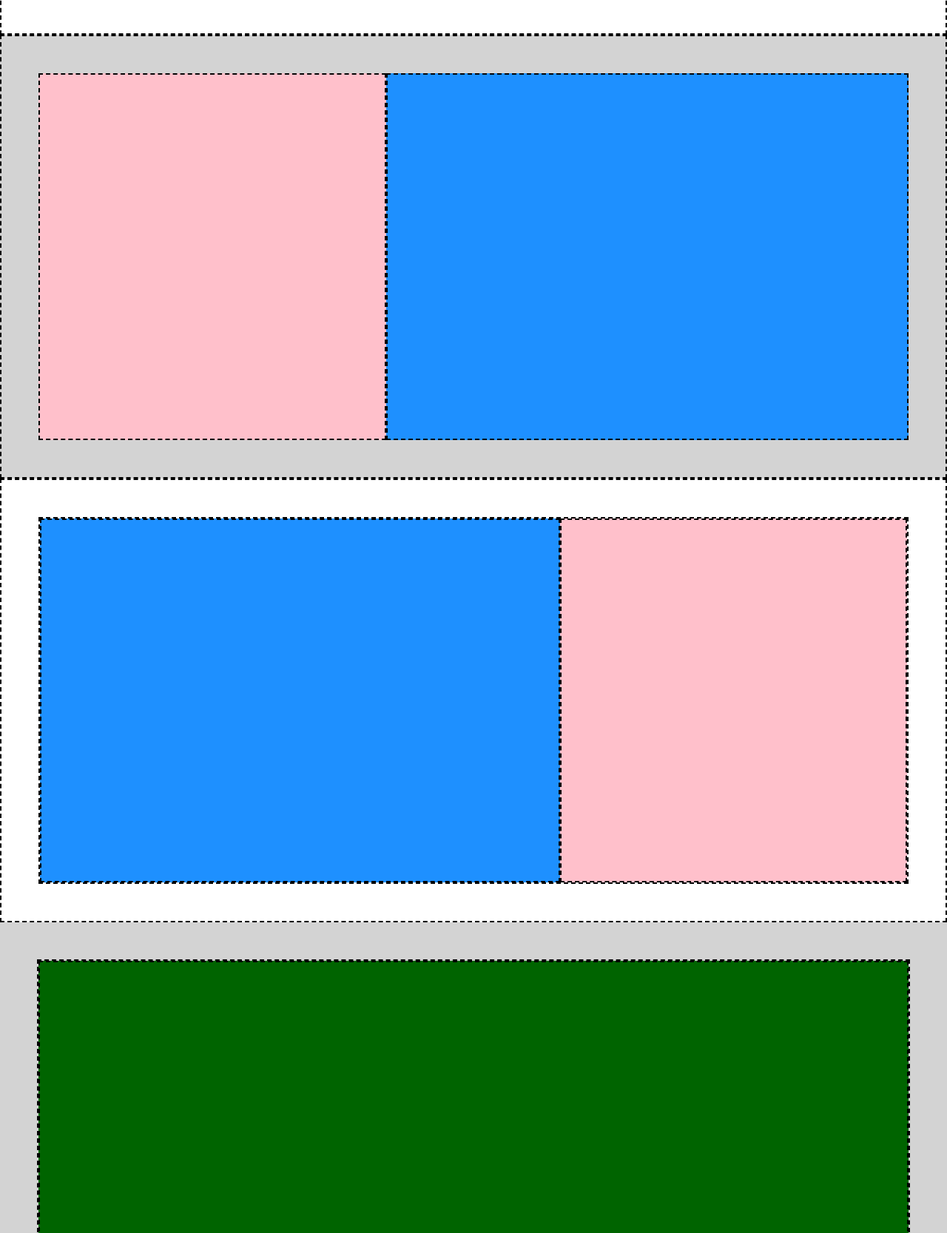
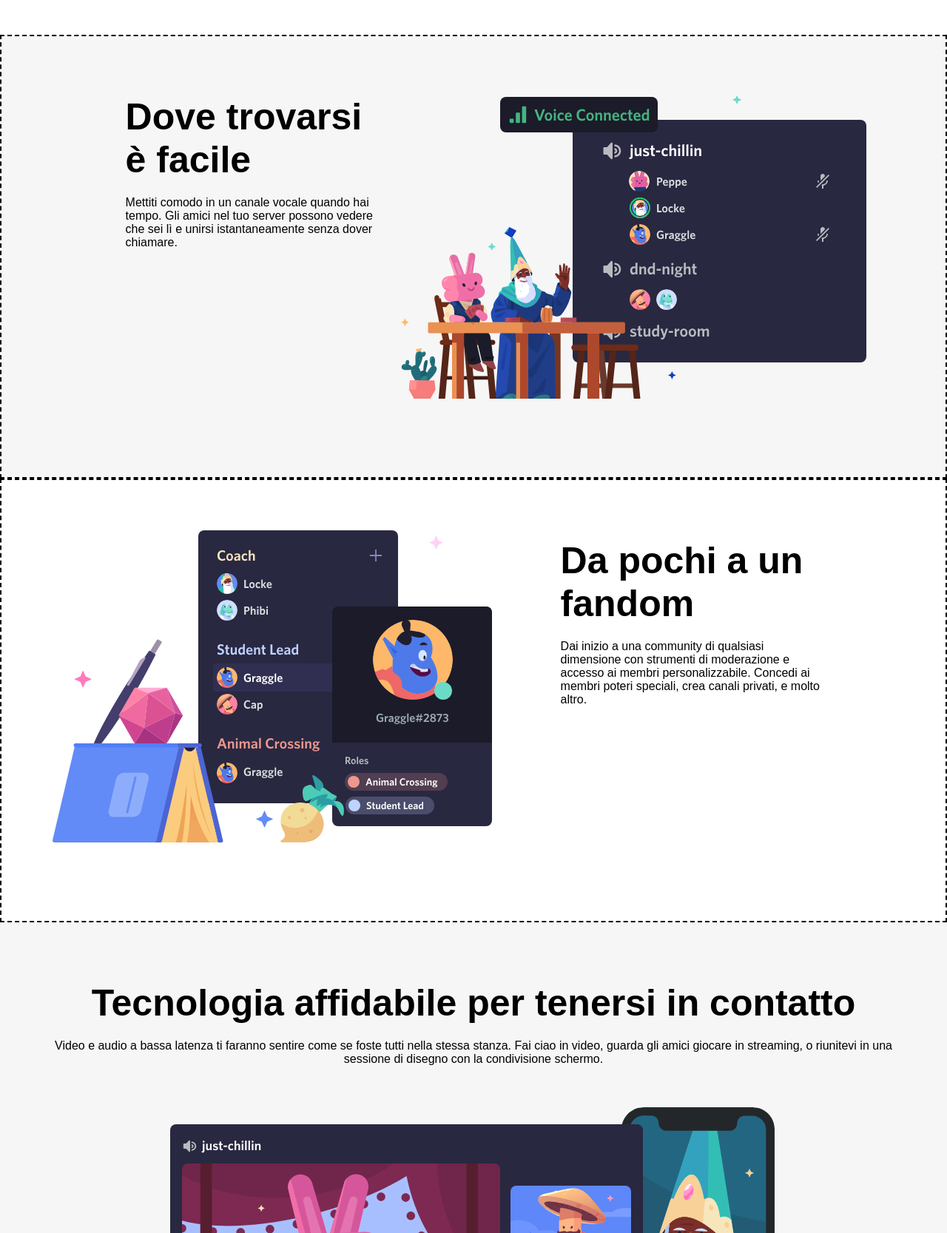
Before and after one commit to VincenzoDiMasi/htmlcss-discord, a plain HTML site: page index.html in a window 1280 px wide. Shown: the part 1133-2800 px from the top of the page at 74% size. Drawn offline with Linux system fonts and the light colour scheme.

Commit message:
Fine prima parte

```diff
--- a/index.html
+++ b/index.html
@@ -39,27 +39,49 @@
     <!-- Main  -->
 
     <main>
-      <section class="bg-white border">
-        <div class="container flex border">
-          <div class="large-col border"></div>
-          <div class="small-col border"></div>
+      <section class="bg-white ">
+        <div class="container flex ">
+          <div class="large-col ">
+            <img src="img/item1.svg" alt="immagine item1">
+          </div>
+          <div class="small-col ">
+            <h1 class="titles-column">Un luogo a invito con tutto lo spazio necessario per parlare</h1>
+            <p>I server Discord sono organizzati in canali tematici in cui puoi collaborare, condividere o semplicemente parlare della tua giornata senza intasare una chat di gruppo.</p>
+          </div>
         </div>
       </section>
-      <section class="bg-gray border">
+      <section class="bg-gray2 border">
         <div class="container flex row-reverse">
-          <div class="large-col border"></div>
-          <div class="small-col border"></div>
+          <div class="large-col ">
+            <img src="img/item2.svg" alt="immagine item2">
+          </div>
+          <div class="small-col ">
+            <h1 class="titles-column">Dove trovarsi è facile</h1>
+            <p>Mettiti comodo in un canale vocale quando hai tempo. Gli amici nel tuo server possono vedere che sei lì e unirsi istantaneamente senza dover chiamare.</p>
+          </div>
         </div>
       </section>
       <section class="bg-white border">
-        <div class="container flex border">
-          <div class="large-col border"></div>
-          <div class="small-col border"></div>
+        <div class="container flex ">
+          <div class="large-col ">
+            <img src="img/item3.svg" alt="immagine item3">
+          </div>
+          <div class="small-col ">
+            <h1 class="titles-column">Da pochi a un fandom</h1>
+            <p>Dai inizio a una community di qualsiasi dimensione con strumenti di moderazione e accesso ai membri personalizzabile. Concedi ai membri poteri speciali, crea canali privati, e molto altro.</p>
+          </div>
         </div>
       </section>
       <section class="bg-gray">
-        <div class="container flex border">
-          <div class="full-col border"></div>
+        <div class="container flex ">
+          <div class="full-col ">
+            <div>
+              <h1 class="titles-column">Tecnologia affidabile per tenersi in contatto</h1>
+              <p>Video e audio a bassa latenza ti faranno sentire come se foste tutti nella stessa stanza. Fai ciao in video, guarda gli amici giocare in streaming, o riunitevi in una sessione di disegno con la condivisione schermo.</p>
+            </div>
+            <img src="img/item4-big.svg" alt="immagine grande item">
+          </div>
+
         </div>
       </section>
     </main>
--- a/style.css
+++ b/style.css
@@ -34,11 +34,21 @@ body {
 }
 
 .bg-gray {
-  background-color: lightgray;
+  background-color: rgb(246, 246, 246);
+  height: 900px;
+}
+
+.bg-gray2 {
+  background-color: rgb(246, 246, 246);
 }
 
 header {
   background-color: rgb(49, 97, 224);
+}
+
+h1 {
+  font-size: 50px;
+
 }
 
 /* # Navbar */
@@ -111,7 +121,6 @@ header {
 
 .jumbotron h1 {
   padding: 50px 0 20px 0;
-  font-size: 50px;
 }
 
 .jumbotron p {
@@ -144,19 +153,29 @@ section > .container {
 }
 
 .flex > .small-col {
-  flex-basis: 40%;
-  background-color: pink;
+  flex-basis: 30%;
+  /* background-color: pink; */
+  text-align:left;
 }
 
 .flex > .large-col {
   flex-basis: 60%;
-  background-color: dodgerblue;
+  /* background-color: dodgerblue; */
+  /* background-image: url("img/item1.svg"); */
+}
+
+.titles-column {
+  padding-top: 30px;
+  padding-bottom: 20px;
 }
 
 .flex > .full-col {
   flex-basis: 100%;
-  background-color: darkgreen;
+  /* background-color: darkgreen; */
+  text-align: center;
+  height: 700px;
 }
+
 
 /* # Footer */
 
```
